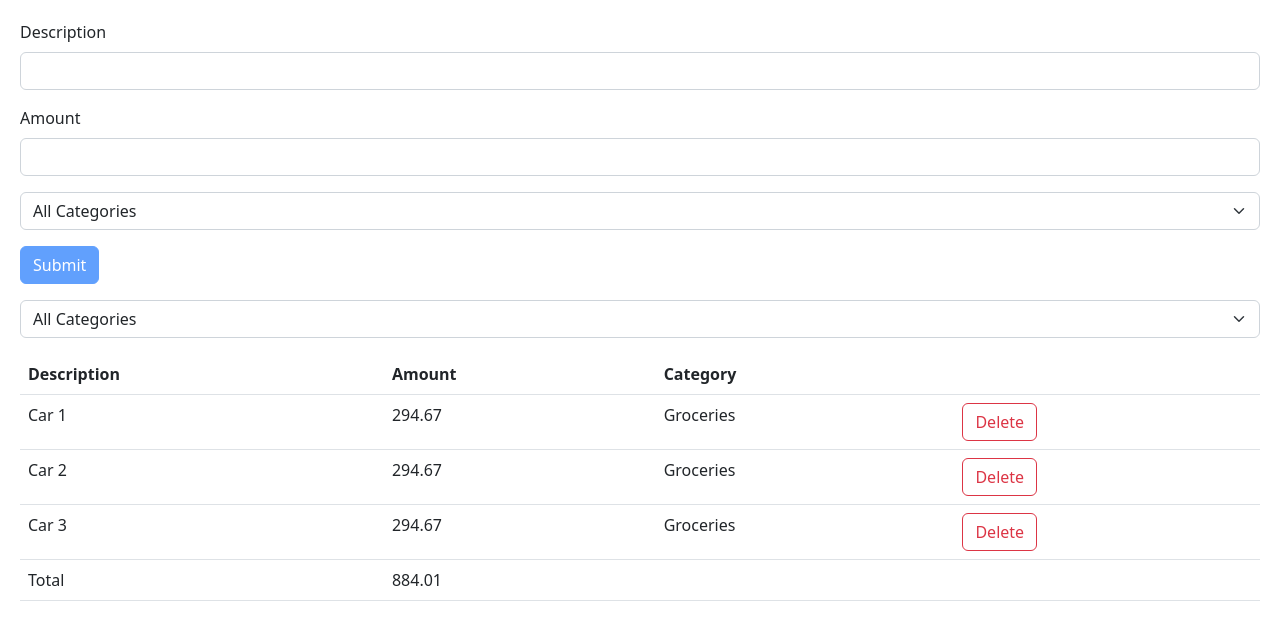
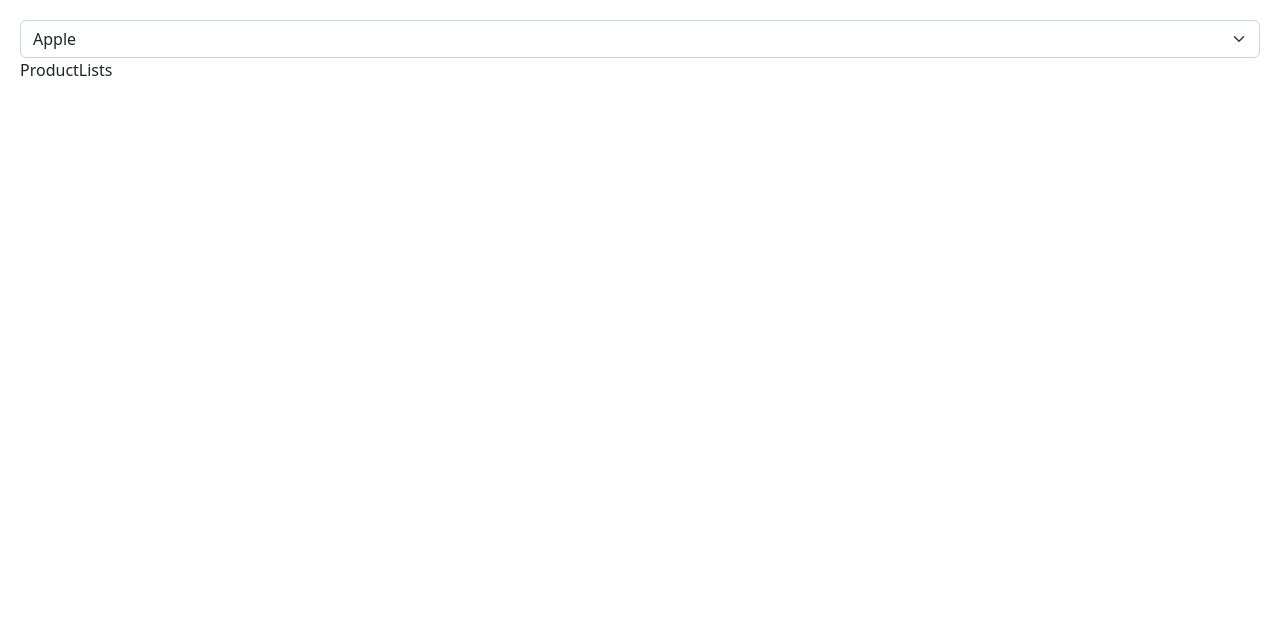
Before and after one commit to Karanfullstack/react-plus-typescript-1, a React (Vite) app: page / in a window 1280 px wide. Shown: the top 640 px of the page. Built offline with nearby package versions, Linux system fonts and the light colour scheme.

Commit message:
effect dependencies

```diff
--- a/src/App.tsx
+++ b/src/App.tsx
@@ -1,41 +1,21 @@
 import { useState } from "react";
-import ExpanseList from "./Expanse/components/ExpanseList";
-import ExpanseFilter from "./Expanse/components/ExpanseFilter";
-import ExpanseForm from "./Expanse/components/ExpanseForm";
+import ProductLists from "./useEffect/ProductLists";
 
 function App() {
-	const [selectedCategory, setSelectedCategory] = useState("");
-
-	const [expanses, setExpanses] = useState([
-		{ id: 1, description: "Car 1", amount: 294.67, category: "Groceries" },
-		{ id: 2, description: "Car 2", amount: 294.67, category: "Groceries" },
-		{ id: 3, description: "Car 3", amount: 294.67, category: "Groceries" },
-	]);
-
-	const data = selectedCategory
-		? expanses.filter((item) => item.category === selectedCategory)
-		: expanses;
+	const [category, setCategory] = useState("");
 
 	return (
 		<div>
-			<div className="mb-3">
-				<ExpanseForm
-					onSubmit={(data) =>
-						setExpanses([...expanses, { ...data, id: expanses.length + 1 }])
-					}
-				/>
+			<div>
+				<select
+					className="form-select"
+					onChange={(e) => setCategory(e.target.value)}
+				>
+					<option value="apple">Apple</option>
+					<option value="mango">Mango</option>
+				</select>
 			</div>
-			<div className="mb-3">
-				<ExpanseFilter
-					onSelectCategory={(category) => setSelectedCategory(category)}
-				/>
-			</div>
-			<ExpanseList
-				expanses={data}
-				onDelete={(id) =>
-					setExpanses(expanses.filter((item) => item.id !== id))
-				}
-			/>
+			<ProductLists category={category} />
 		</div>
 	);
 }
--- /dev/null
+++ b/src/useEffect/ProductLists.tsx
@@ -0,0 +1,10 @@
+import React, { useEffect } from "react";
+
+export default function ProductLists({category}:{category:string}) {
+	const [products, setProducts] = React.useState<string[]>([]);
+	useEffect(() => {
+		console.log("fetching the products in", category);
+		setProducts(["Apple", "Mango"]);
+	},[category]);
+	return <div>ProductLists</div>;
+}
```
Also changed, not shown: src/Expanse/components/ExpanseList.tsx (+1 -6 lines).
